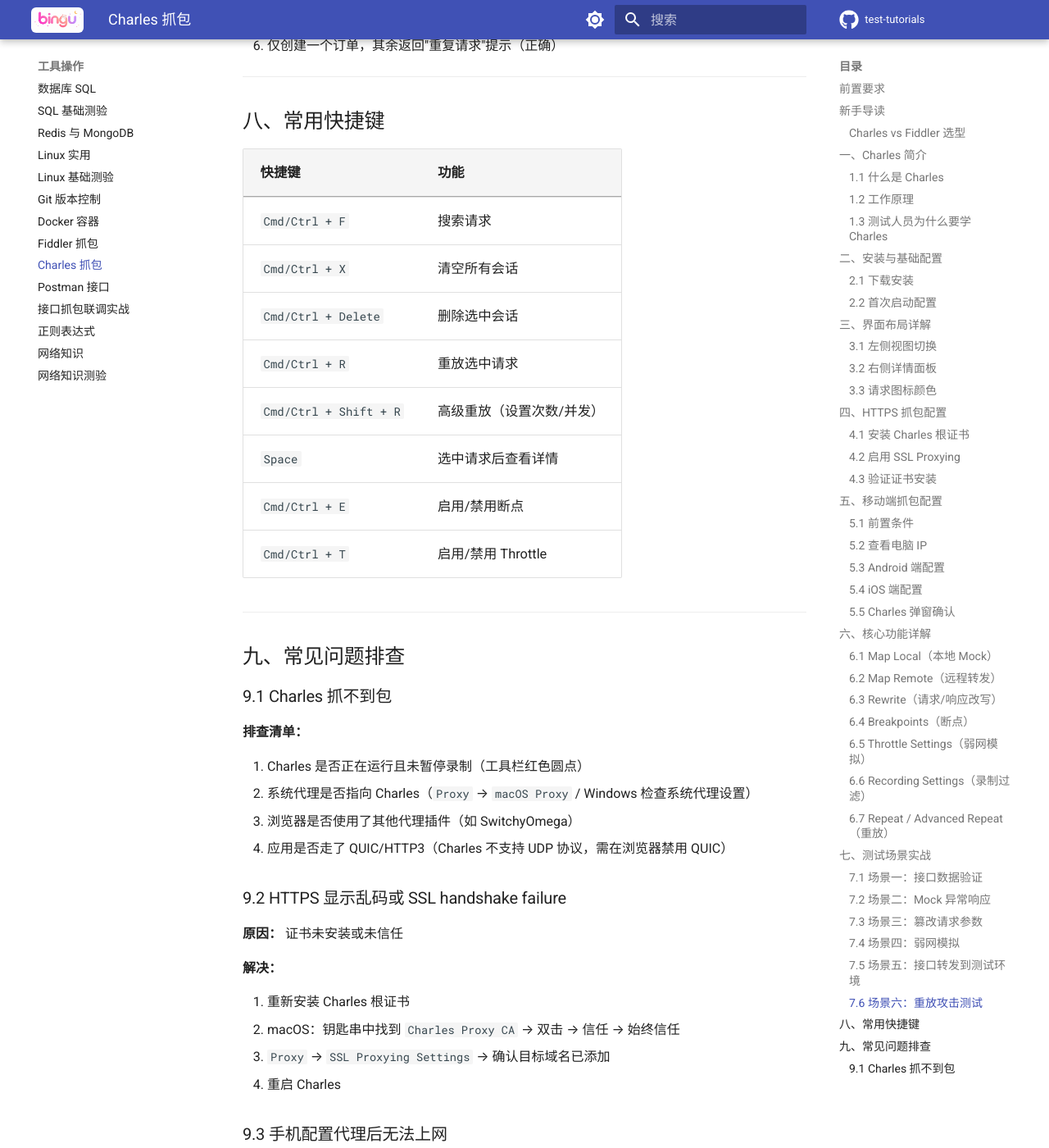
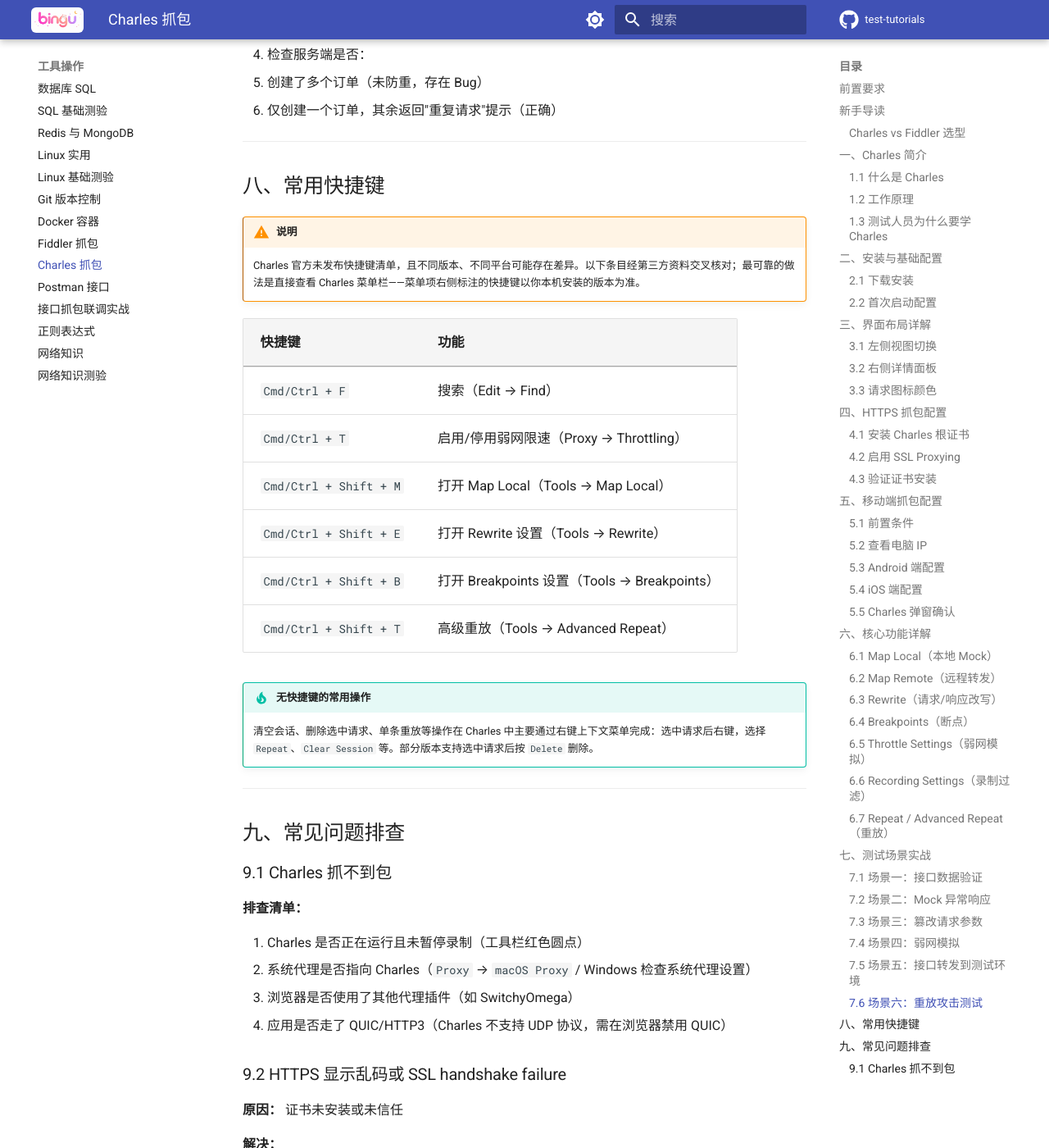
Before and after one commit to bingu7/test-tutorials, an MkDocs documentation site: the page built from docs/工具操作/Charles抓包教程-软件测试版.md, in a window 1280 px wide and 1400 px high, scrolled down 14442 px. Shown: the whole window at 82% size. Built offline with MkDocs 1.6.1 and Material for MkDocs 9.7.7, drawn with Linux system fonts in a browser that asks for light colours; comment, search, counter and statistics services are not loaded; some of the changed text lies outside the part shown.

Commit message:
fix: Charles教程第八章快捷键表纠错——删除无可靠来源的快捷键，Summary页描述改为耗时分解

```diff
--- a/docs/工具操作/Charles抓包教程-软件测试版.md
+++ b/docs/工具操作/Charles抓包教程-软件测试版.md
@@ -140,7 +140,7 @@
 | `Overview` | 请求概要（URL、方法、状态码、耗时、大小） |
 | `Request` | 请求详情（Headers、Body、Query String） |
 | `Response` | 响应详情（Headers、Body，支持 JSON/XML/HTML 格式化） |
-| `Summary` | 请求时间线（DNS、连接、SSL、响应各阶段耗时） |
+| `Summary` | 耗时分解与大小汇总（DNS 解析、连接、SSL 握手、发送、等待、接收各阶段耗时） |
 | `Chart` | 请求大小/时间的可视化图表 |
 | `Notes` | 自定义备注 |
 
@@ -506,16 +506,20 @@
 
 ## 八、常用快捷键
 
+!!! warning "说明"
+    Charles 官方未发布快捷键清单，且不同版本、不同平台可能存在差异。以下条目经第三方资料交叉核对；最可靠的做法是直接查看 Charles 菜单栏——菜单项右侧标注的快捷键以你本机安装的版本为准。
+
 | 快捷键 | 功能 |
 |--------|------|
-| `Cmd/Ctrl + F` | 搜索请求 |
-| `Cmd/Ctrl + X` | 清空所有会话 |
-| `Cmd/Ctrl + Delete` | 删除选中会话 |
-| `Cmd/Ctrl + R` | 重放选中请求 |
-| `Cmd/Ctrl + Shift + R` | 高级重放（设置次数/并发） |
-| `Space` | 选中请求后查看详情 |
-| `Cmd/Ctrl + E` | 启用/禁用断点 |
-| `Cmd/Ctrl + T` | 启用/禁用 Throttle |
+| `Cmd/Ctrl + F` | 搜索（Edit → Find） |
+| `Cmd/Ctrl + T` | 启用/停用弱网限速（Proxy → Throttling） |
+| `Cmd/Ctrl + Shift + M` | 打开 Map Local（Tools → Map Local） |
+| `Cmd/Ctrl + Shift + E` | 打开 Rewrite 设置（Tools → Rewrite） |
+| `Cmd/Ctrl + Shift + B` | 打开 Breakpoints 设置（Tools → Breakpoints） |
+| `Cmd/Ctrl + Shift + T` | 高级重放（Tools → Advanced Repeat） |
+
+!!! tip "无快捷键的常用操作"
+    清空会话、删除选中请求、单条重放等操作在 Charles 中主要通过右键上下文菜单完成：选中请求后右键，选择 `Repeat`、`Clear Session` 等。部分版本支持选中请求后按 `Delete` 删除。
 
 ---
 
```
